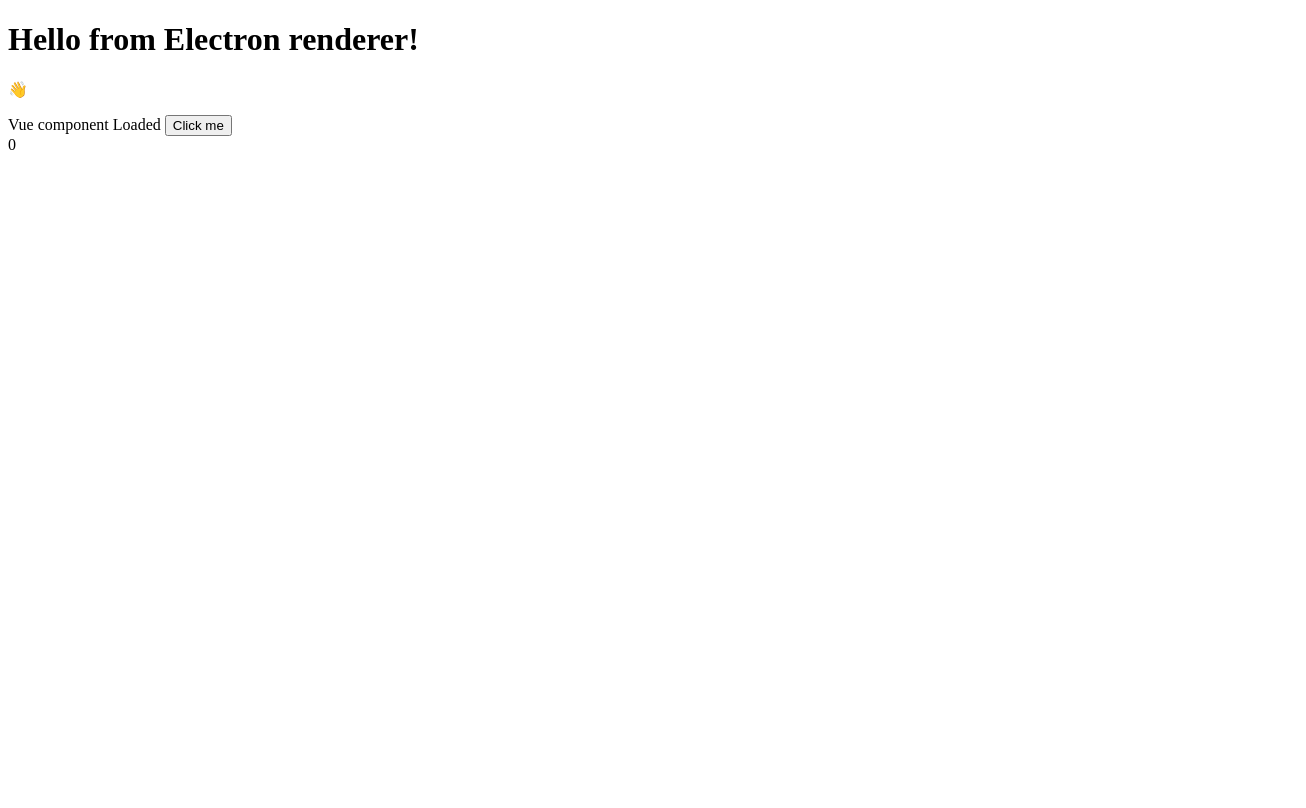
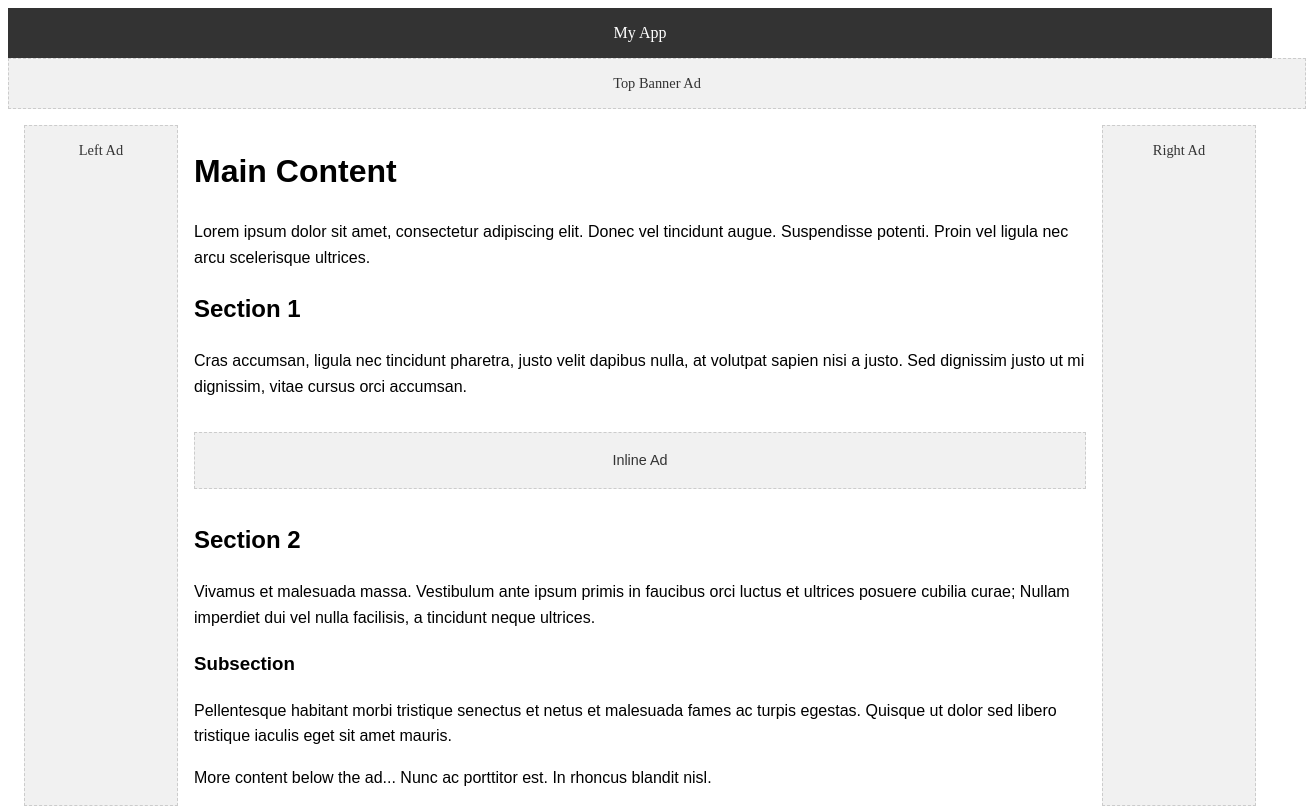
Before and after one commit to myapos/electron-demo-eruda, a Vue app: page / in a window 1280 px wide. Shown: the top 808 px of the page, 1306 px wide, since content can reach past the window. Built offline with nearby package versions, Linux system fonts and the light colour scheme.

Commit message:
adds app layout and placeholders for ads

```diff
--- a/src/renderer/App.vue
+++ b/src/renderer/App.vue
@@ -1,18 +1,33 @@
 <template>
-  <div>
-    Vue component {{ test }}
-    <button @click="increment">Click me</button>
-    <div>{{ counter }}</div>
+  <div class="app-container">
+    <Header>My App</Header>
+    <TopBanner />
+    <Main>
+      <LeftAd />
+      <MainContent />
+      <RightAd />
+    </Main>
+    <BottomBanner />
+    <Footer>Footer content</Footer>
   </div>
 </template>
 
 <script setup lang="ts">
-import { ref } from "vue";
+import Header from "./Header.vue";
+import TopBanner from "./TopBanner.vue";
+import Main from "./Main.vue";
+import BottomBanner from "./BottomBanner.vue";
+import Footer from "./Footer.vue";
+import MainContent from "./MainContent.vue";
+import LeftAd from "./LeftAd.vue";
+import RightAd from "./RightAd.vue";
+import "./assets/main.css";
+</script>
 
-const test = ref("Loaded");
-const counter = ref(0);
-
-const increment = () => {
-  counter.value++;
-};
-</script>
+<style scoped>
+.app-container {
+  display: flex;
+  flex-direction: column;
+  min-height: 100vh;
+}
+</style>
--- /dev/null
+++ b/src/renderer/BottomBanner.vue
@@ -0,0 +1,9 @@
+<template>
+  <section class="ad ad-bottom">Bottom Banner Ad</section>
+</template>
+
+<style scoped>
+.ad-bottom {
+  width: 100%;
+}
+</style>
--- /dev/null
+++ b/src/renderer/Footer.vue
@@ -0,0 +1,12 @@
+<template>
+  <section class="footer"><slot /></section>
+</template>
+
+<style scoped>
+.footer {
+  background: #333;
+  color: white;
+  padding: 1rem;
+  text-align: center;
+}
+</style>
--- /dev/null
+++ b/src/renderer/Header.vue
@@ -0,0 +1,12 @@
+<template>
+  <header class="header"><slot /></header>
+</template>
+
+<style scoped>
+.header {
+  background: #333;
+  color: white;
+  padding: 1rem;
+  text-align: center;
+}
+</style>
--- /dev/null
+++ b/src/renderer/InlineAd.vue
@@ -0,0 +1,7 @@
+<template><section class="ad ad-inline">Inline Ad</section></template>
+
+<style scoped>
+.ad-inline {
+  margin: 2rem 0;
+}
+</style>
--- /dev/null
+++ b/src/renderer/LeftAd.vue
@@ -0,0 +1,10 @@
+<template>
+  <section class="ad ad-left">Left Ad</section>
+</template>
+
+<style scoped>
+.ad-left {
+  width: 120px;
+  flex-shrink: 0;
+}
+</style>
--- /dev/null
+++ b/src/renderer/Main.vue
@@ -0,0 +1,12 @@
+<template>
+  <main class="main-content"><slot /></main>
+</template>
+
+<style scoped>
+.main-content {
+  display: flex;
+  flex: 1;
+  padding: 1rem;
+  position: relative;
+}
+</style>
--- /dev/null
+++ b/src/renderer/MainContent.vue
@@ -0,0 +1,52 @@
+<template>
+  <main class="content">
+    <h1>Main Content</h1>
+    <p>
+      Lorem ipsum dolor sit amet, consectetur adipiscing elit. Donec vel
+      tincidunt augue. Suspendisse potenti. Proin vel ligula nec arcu
+      scelerisque ultrices.
+    </p>
+
+    <h2>Section 1</h2>
+    <p>
+      Cras accumsan, ligula nec tincidunt pharetra, justo velit dapibus nulla,
+      at volutpat sapien nisi a justo. Sed dignissim justo ut mi dignissim,
+      vitae cursus orci accumsan.
+    </p>
+
+    <!-- Inline Ad -->
+    <InlineAd />
+
+    <h2>Section 2</h2>
+    <p>
+      Vivamus et malesuada massa. Vestibulum ante ipsum primis in faucibus orci
+      luctus et ultrices posuere cubilia curae; Nullam imperdiet dui vel nulla
+      facilisis, a tincidunt neque ultrices.
+    </p>
+
+    <h3>Subsection</h3>
+    <p>
+      Pellentesque habitant morbi tristique senectus et netus et malesuada fames
+      ac turpis egestas. Quisque ut dolor sed libero tristique iaculis eget sit
+      amet mauris.
+    </p>
+
+    <p>
+      More content below the ad... Nunc ac porttitor est. In rhoncus blandit
+      nisl.
+    </p>
+  </main>
+</template>
+
+<script setup lang="ts">
+import InlineAd from "./InlineAd.vue";
+</script>
+
+<style scoped>
+.content {
+  flex: 1;
+  padding: 0 1rem;
+  line-height: 1.6;
+  font-family: sans-serif;
+}
+</style>
--- /dev/null
+++ b/src/renderer/RightAd.vue
@@ -0,0 +1,9 @@
+<template>
+  <section class="ad ad-right">Right Ad</section>
+</template>
+<style scoped>
+.ad-right {
+  width: 120px;
+  flex-shrink: 0;
+}
+</style>
--- /dev/null
+++ b/src/renderer/TopBanner.vue
@@ -0,0 +1,9 @@
+<template>
+  <section class="ad ad-top">Top Banner Ad</section>
+</template>
+
+<style scoped>
+.ad-top {
+  width: 100%;
+}
+</style>
--- /dev/null
+++ b/src/renderer/assets/main.css
@@ -0,0 +1,8 @@
+.ad {
+  background-color: #f1f1f1;
+  color: #333;
+  text-align: center;
+  padding: 1rem;
+  font-size: 0.9rem;
+  border: 1px dashed #ccc;
+}
--- a/src/renderer/index.html
+++ b/src/renderer/index.html
@@ -2,11 +2,9 @@
 <html>
   <head>
     <meta charset="UTF-8" />
-    <title>Electron + Vite + Vue</title>
+    <title>My App</title>
   </head>
   <body>
-    <h1>Hello from Electron renderer!</h1>
-    <p>👋</p>
     <div id="app"></div>
     <script type="module" src="/main.ts"></script>
   </body>
```
